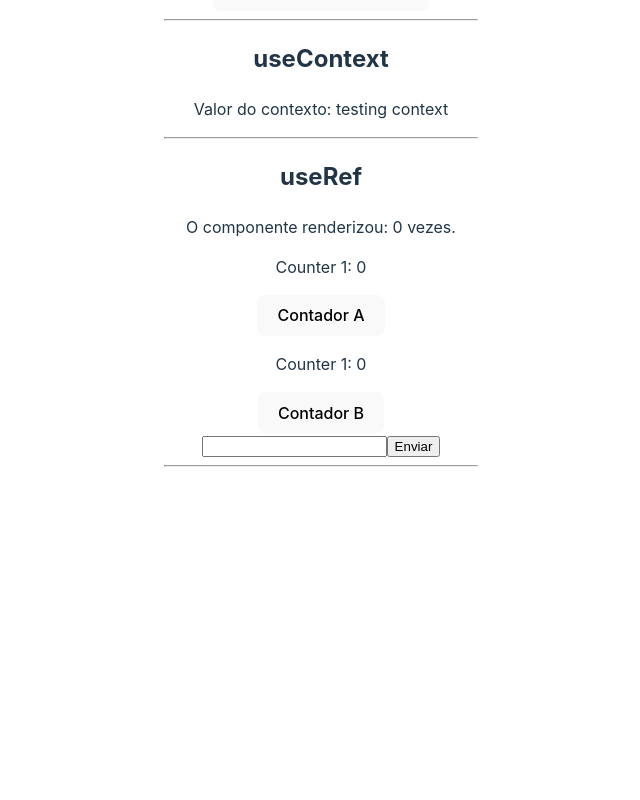
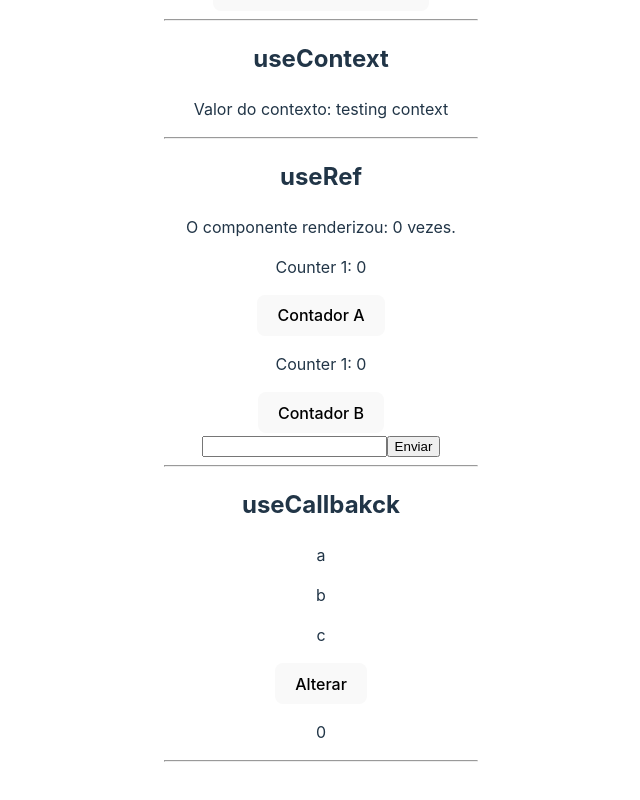
Before and after one commit to MACHADOKING/curso-matheus-battisti, a React (Vite) app in the folder 8 - Hooks - React/Hooks-React/: page / in a window 1280 px wide. Shown: the part 1046-1846 px from the top of the page, without its empty margins (319-959 px from the left). Before the commit the page ends 1553 px from the top, so only its background shows below. Built offline with nearby package versions, Linux system fonts and the light colour scheme.

Commit message:
Feat: useCallback

```diff
--- /dev/null
+++ b/8 - Hooks - React/Hooks-React/src/components/HookUseCallback.jsx
@@ -0,0 +1,23 @@
+import { useCallback, useState } from "react";
+
+import List from "./List";
+
+const HookUseCallback = () => {
+  const [counter, setCounter] = useState(0);
+
+  const getItemsFromDatabase = useCallback(() => {
+    return ["a", "b", "c"];
+  }, []);
+
+  return (
+    <div>
+      <h2>useCallbakck</h2>
+      <List getItems={getItemsFromDatabase} />
+      <button onClick={() => setCounter(counter + 1)}>Alterar</button>
+      <p>{counter}</p>
+      <hr />
+    </div>
+  );
+};
+
+export default HookUseCallback;
--- /dev/null
+++ b/8 - Hooks - React/Hooks-React/src/components/List.jsx
@@ -0,0 +1,15 @@
+import { useState, useEffect } from "react";
+
+const List = ({ getItems }) => {
+  const [myItems, setMyItems] = useState([]);
+
+  useEffect(() => {
+    console.log("Buscando items do DB...");
+    setMyItems(getItems);
+  }, [getItems]);
+  return (
+    <div>{myItems && myItems.map((item) => <p key={item}>{item}</p>)}</div>
+  );
+};
+
+export default List;
--- a/8 - Hooks - React/Hooks-React/src/pages/Home/Home.jsx
+++ b/8 - Hooks - React/Hooks-React/src/pages/Home/Home.jsx
@@ -7,6 +7,7 @@ import HookUseState from "../../components/HookUseState";
 import HookUseReducer from "../../components/HookUseReducer";
 import HookUseEffect from "../../components/HookUseEffect";
 import HookUseRef from "../../components/HookUseRef";
+import HookUseCallback from "../../components/HookUseCallback";
 
 const Home = () => {
   const { contextValue } = useContext(SomeContext);
@@ -20,6 +21,7 @@ const Home = () => {
       <p>Valor do contexto: {contextValue}</p>
       <hr />
       <HookUseRef />
+      <HookUseCallback />
     </div>
   );
 };
```
